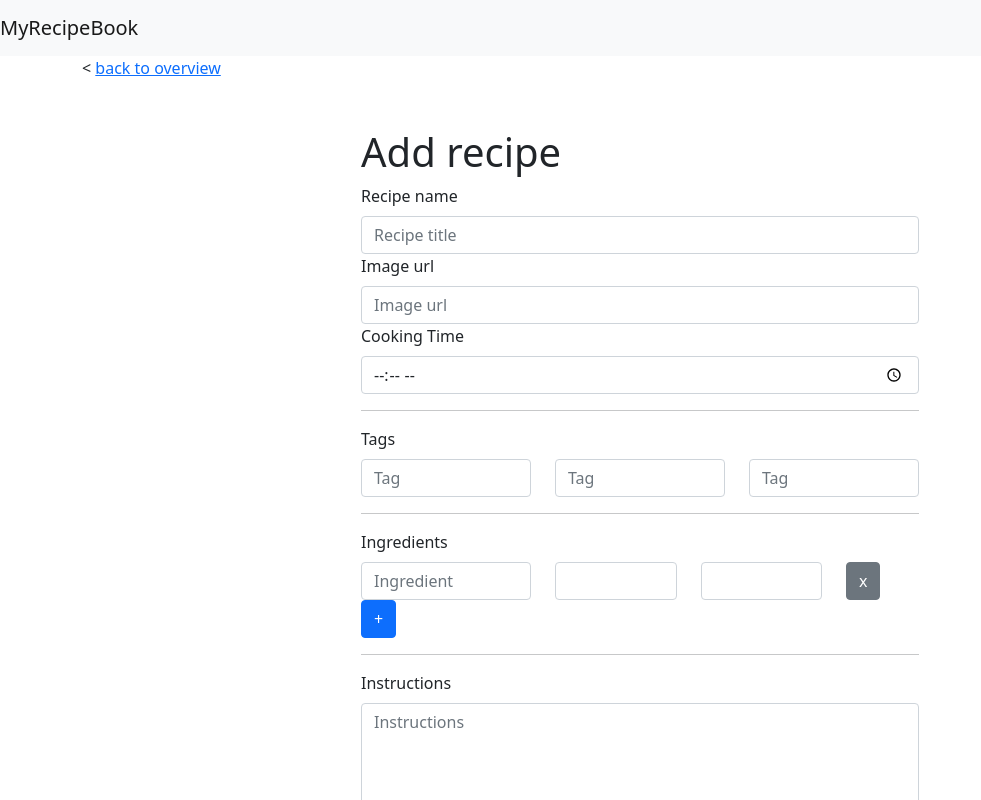
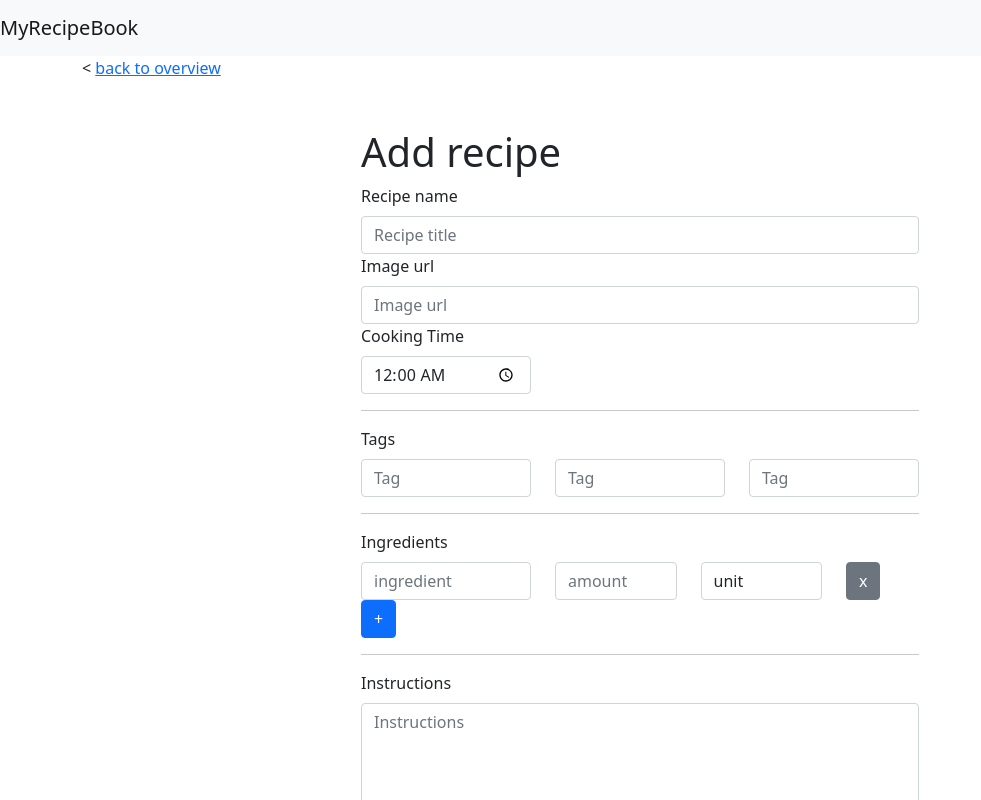
Before and after one commit to michielfbr/MyRecipeBook_frontend, a React (Create React App) app: page /add_recipe in a window 1280 px wide. Shown: the top 800 px of the page, without its empty margins (0-981 px from the left). Built offline with nearby package versions, Linux system fonts and the light colour scheme.

Commit message:
cookingTime input field improved on component.RecipeForm & time default = 00:00 on page.AddRecipe

```diff
--- a/src/components/RecipeForm/index.js
+++ b/src/components/RecipeForm/index.js
@@ -110,12 +110,16 @@ export default function RecipeForm({
 
       <Form.Group>
         <Form.Label>Cooking Time</Form.Label>
+        <Row>
+          <Col xs={4}>
             <Form.Control
               value={cookingTime}
               onChange={(event) => setCookingTime(event.target.value)}
               type="time"
               required
             />
+          </Col>
+        </Row>
       </Form.Group>
       <hr />
 
@@ -156,7 +160,7 @@ export default function RecipeForm({
                       changeIngredientTitle(event.target.value, index)
                     }
                     type="string"
-                    placeholder="Ingredient"
+                    placeholder="ingredient"
                     required
                   />
                 </Col>
@@ -167,6 +171,7 @@ export default function RecipeForm({
                       changeIngredientQuantity(event.target.value, index)
                     }
                     type="number"
+                    placeholder="amount"
                     required
                   />
                 </Col>
@@ -178,7 +183,7 @@ export default function RecipeForm({
                     }
                     as="select"
                   >
-                    <option></option>
+                    <option disabled selected>unit</option>
                     <option>g</option>
                     <option>kg</option>
                     <option>l</option>
--- a/src/pages/AddRecipe/index.js
+++ b/src/pages/AddRecipe/index.js
@@ -13,6 +13,7 @@ export default function AddRecipe() {
   //   { title: "test2" },
   // ], instructions: "Do a dance"});
   const [recipe, setRecipe] = useState({
+    cookingTime: "00:00",
     ingredients: [{recipe_ingredients:{}}],
     tags: [{}, {}, {}],
   });
```
Lines whose indentation alone changed are shown as unchanged.
